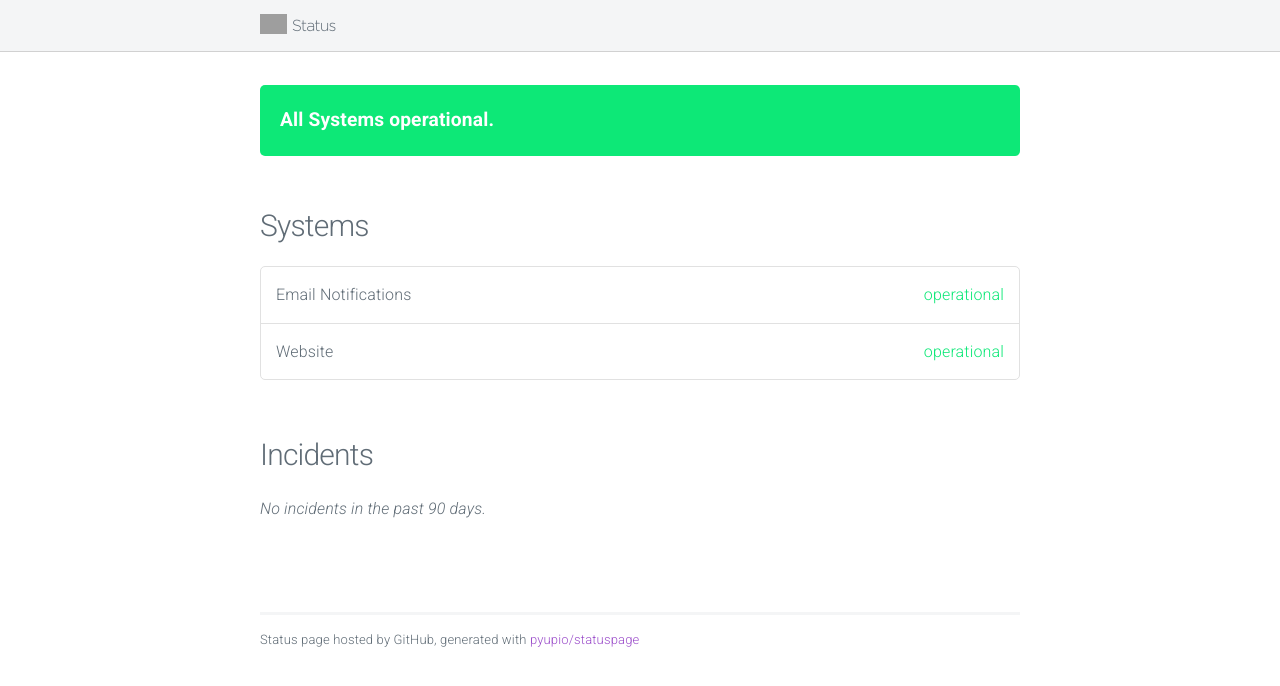
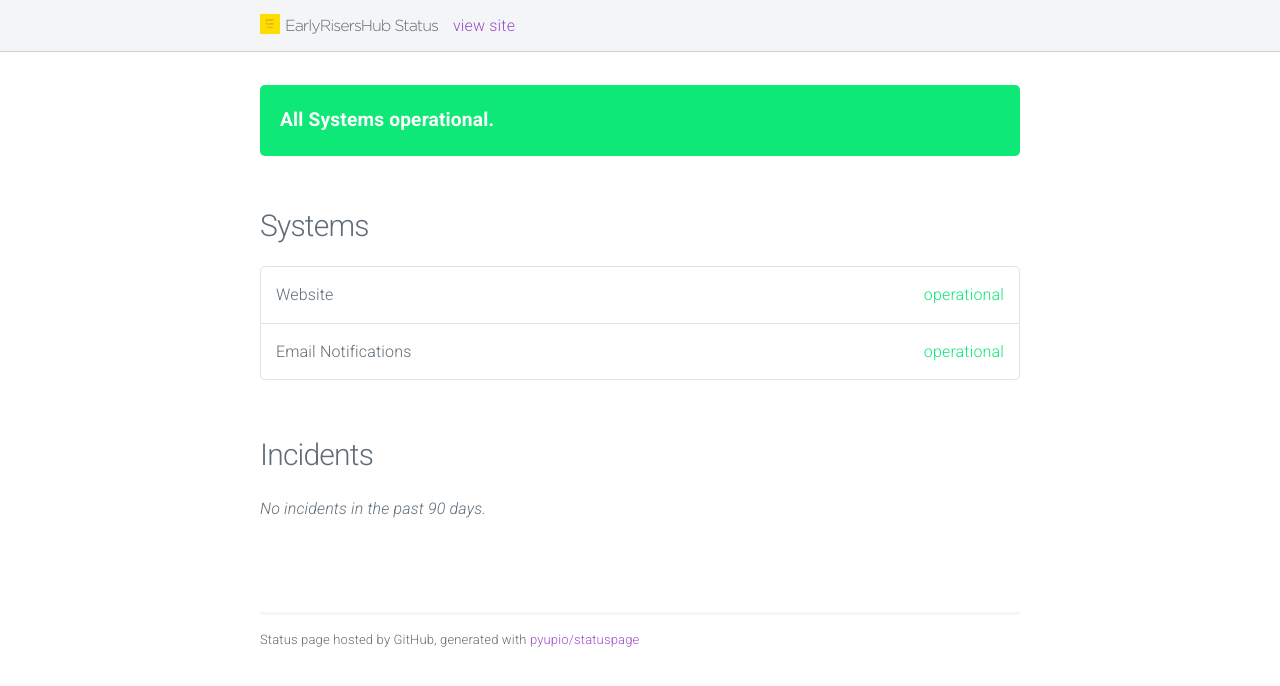
Before and after one commit to EarlyRisersHub/status, a plain HTML site: page index.html in a window 1280 px wide. Drawn offline with nearby package versions, Linux system fonts and the light colour scheme; grey boxes are pictures that could not be loaded.

Commit message:
update index

```diff
--- a/index.html
+++ b/index.html
@@ -3,13 +3,12 @@
 	<head>
 		<meta charset="utf-8">
 		<meta name="robots" content="index, follow">
-		<title>Status</title>
+		<title>EarlyRisersHub Status</title>
 		<link rel="stylesheet" href="https://fonts.googleapis.com/css?family=Roboto:300,300italic,700,700italic">
 		<link rel="stylesheet" href="https://cdnjs.cloudflare.com/ajax/libs/normalize/3.0.3/normalize.css">
 		<link rel="stylesheet" href="milligram.min.css">
 		<link rel="stylesheet" href="style.css">
-
-		<link rel="icon" href="https://raw.githubusercontent.com/pyupio/statuspage/master/template/favicon.png">
+		<link rel="icon" href="favicon.png">
 	</head>
 	<body>
 
@@ -19,12 +18,11 @@
 				<section class="container">
 
 					<a class="navigation-title" href="">
-
-						<img class="img" src="https://raw.githubusercontent.com/pyupio/statuspage/master/template/logo.png" height="30">
-						<h1 class="title">Status</h1>
+						<img class="img" src="logo.png" height="30">
+						<h1 class="title">EarlyRisersHub Status</h1>
 					</a>
 
-
+					<a href="http://www.earlyrisershub.com" class="site-link">view site</a>
 
 				</section>
 			</nav>
@@ -40,11 +38,11 @@
 				<ul class="systems">
 
 					<li>
-						Email Notifications <span class="status operational">operational</span>
+						Website <span class="status operational">operational</span>
 					</li>
 
 					<li>
-						Website <span class="status operational">operational</span>
+						Email Notifications <span class="status operational">operational</span>
 					</li>
 
 				</ul>
```
